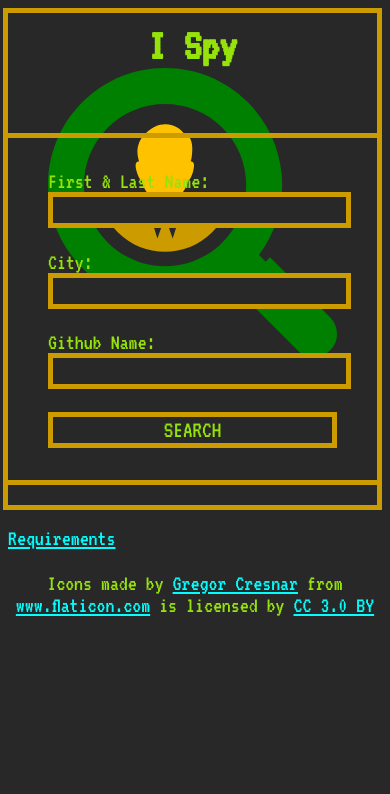
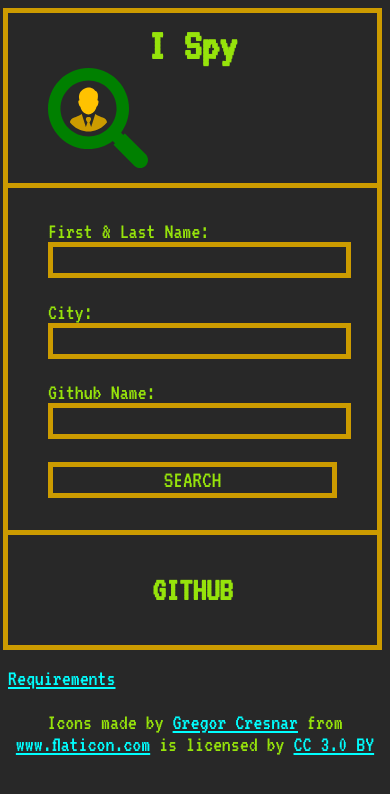
Before and after one commit to fatcatt316/clase_de_front_end, a website built with webpack: page final_project/app/index.html in a window 390 px wide. Built offline with nearby package versions, Linux system fonts and the light colour scheme.

Commit message:
Fix mobile size issue with SVG

```diff
--- a/final_project/app/index.html
+++ b/final_project/app/index.html
@@ -10,6 +10,7 @@
     <div class='container'>
       <div class="container__item container__item--1">
         <h1>I Spy</h1>
+        <div class="svg-container">
           <svg version="1.1" id="Capa_1" xmlns="http://www.w3.org/2000/svg" xmlns:xlink="http://www.w3.org/1999/xlink" x="0px" y="0px"
      viewBox="0 0 480.925 480.925" style="enable-background:new 0 0 480.925 480.925;" xml:space="preserve">
           <g>
@@ -61,6 +62,7 @@
           </g>
           </svg>
         </div>
+      </div>
       <div class="container__item container__item--2">
         <form action="#">
           <p>
@@ -81,8 +83,8 @@
         </form>
       </div>
       <div class="container__item container__item--3">
-        <div id="github-results">
-        </div>
+        <div id="github-results"><h2>GITHUB</h2></div>
+        <div id="google-results"></div>
       </div>
     </div>
 
--- a/final_project/app/src/styles/base.scss
+++ b/final_project/app/src/styles/base.scss
@@ -89,6 +89,10 @@ footer {
   }
 
   .container__item--1 {
-    height: 100px;
+    height: 150px;
+  }
+
+  .svg-container {
+    max-width: 100px;
   }
 }
```
Lines whose indentation alone changed are shown as unchanged.
